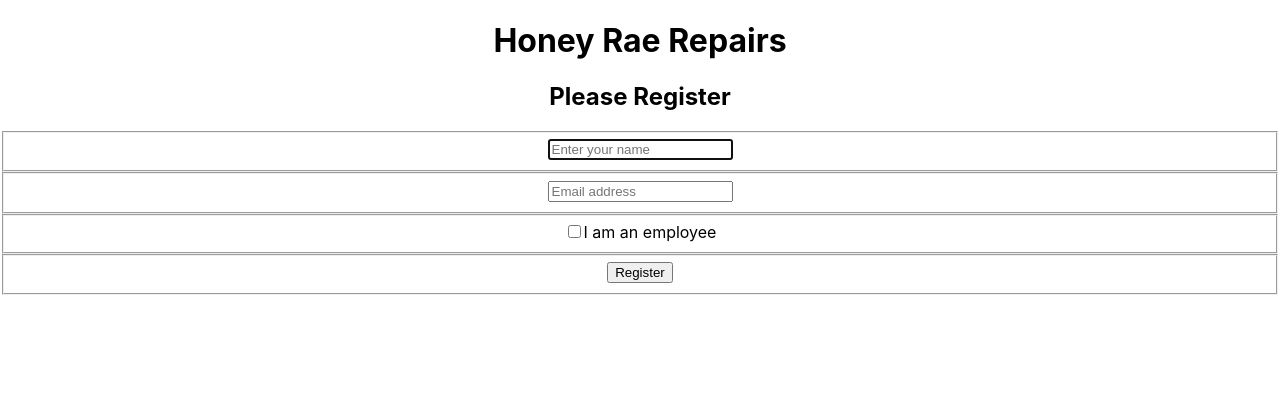
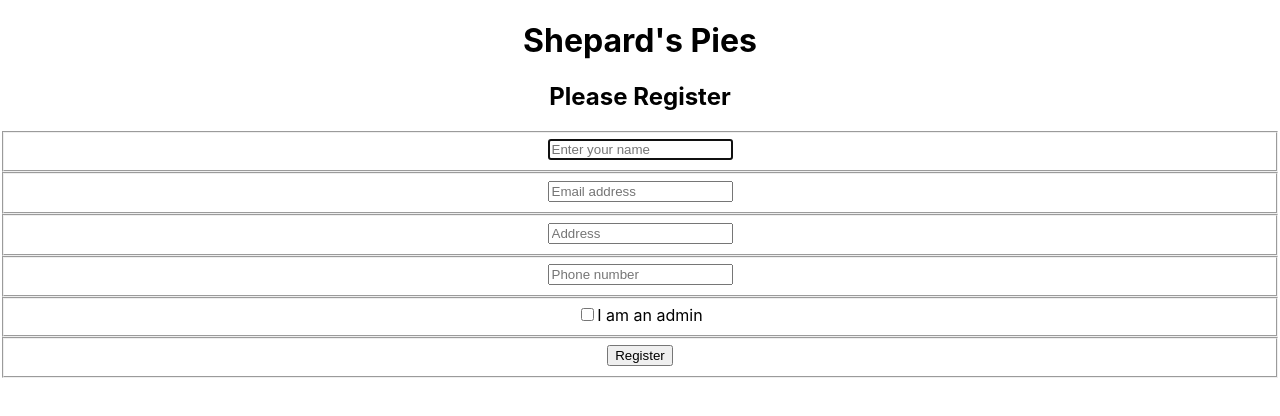
Before and after one commit to NSS-Day-Cohort-68/shepherds-pies-6, a React (Create React App) app: page /register in a window 1280 px wide. Shown: the top 416 px of the page. Built offline with nearby package versions, Linux system fonts and the light colour scheme.

Commit message:
fixed lots of bugs

```diff
--- a/src/components/login/Register.js
+++ b/src/components/login/Register.js
@@ -3,16 +3,24 @@ import { useNavigate } from "react-router-dom"
 import "./Login.css"
 import { createUser, getUserByEmail } from "../../services/userService"
 
-export const Register = (props) => {
-	const [customer, setCustomer] = useState({
+export const Register = () => {
+	const [user, setUser] = useState({
 		email: "",
 		fullName: "",
+		address: "",
+		phoneNumber: 0,
 		isAdmin: false,
 	})
 	let navigate = useNavigate()
 
-	const registerNewUser = () => {
-		createUser(customer).then((createdUser) => {
+	const registerNewUser = async () => {
+		if (
+			user.email !== "" &&
+			user.fullName !== "" &&
+			user.address !== "" &&
+			user.phoneNumber !== 0
+		) {
+			createUser(user).then((createdUser) => {
 				if (createdUser.hasOwnProperty("id")) {
 					localStorage.setItem(
 						"shepard_user",
@@ -21,15 +29,16 @@ export const Register = (props) => {
 							isAdmin: createdUser.isAdmin,
 						})
 					)
+				}
+			})
 
 			navigate("/")
 		}
-		})
 	}
 
 	const handleRegister = (e) => {
 		e.preventDefault()
-		getUserByEmail(customer.email).then((response) => {
+		getUserByEmail(user.email).then((response) => {
 			if (response.length > 0) {
 				// Duplicate email. No good.
 				window.alert("Account with that email address already exists")
@@ -41,15 +50,15 @@ export const Register = (props) => {
 	}
 
 	const updateCustomer = (evt) => {
-		const copy = { ...customer }
+		const copy = { ...user }
 		copy[evt.target.id] = evt.target.value
-		setCustomer(copy)
+		setUser(copy)
 	}
 
 	return (
 		<main style={{ textAlign: "center" }}>
 			<form className="form-login" onSubmit={handleRegister}>
-				<h1>Honey Rae Repairs</h1>
+				<h1>Shepard's Pies</h1>
 				<h2>Please Register</h2>
 				<fieldset>
 					<div className="form-group">
@@ -78,17 +87,41 @@ export const Register = (props) => {
 				</fieldset>
 				<fieldset>
 					<div className="form-group">
+						<input
+							onChange={updateCustomer}
+							type="address"
+							id="address"
+							className="form-control"
+							placeholder="Address"
+							required
+						/>
+					</div>
+				</fieldset>
+				<fieldset>
+					<div className="form-group">
+						<input
+							onChange={updateCustomer}
+							type="phoneNumber"
+							id="phoneNumber"
+							className="form-control"
+							placeholder="Phone number"
+							required
+						/>
+					</div>
+				</fieldset>
+				<fieldset>
+					<div className="form-group">
 						<label>
 							<input
 								onChange={(evt) => {
-									const copy = { ...customer }
+									const copy = { ...user }
 									copy.isAdmin = evt.target.checked
-									setCustomer(copy)
+									setUser(copy)
 								}}
 								type="checkbox"
 								id="isAdmin"
 							/>
-							I am an employee{" "}
+							I am an admin{" "}
 						</label>
 					</div>
 				</fieldset>
--- a/src/services/userService.js
+++ b/src/services/userService.js
@@ -1,6 +1,6 @@
 export const getUserByEmail = async (email) => {
-	return await fetch(`http://localhost:8088/users?email=${email}`).then((res) =>
-		res.json()
+	return await fetch(`http://localhost:8088/employees?email=${email}`).then(
+		(res) => res.json()
 	)
 }
 
```
Lines whose indentation alone changed are shown as unchanged.
